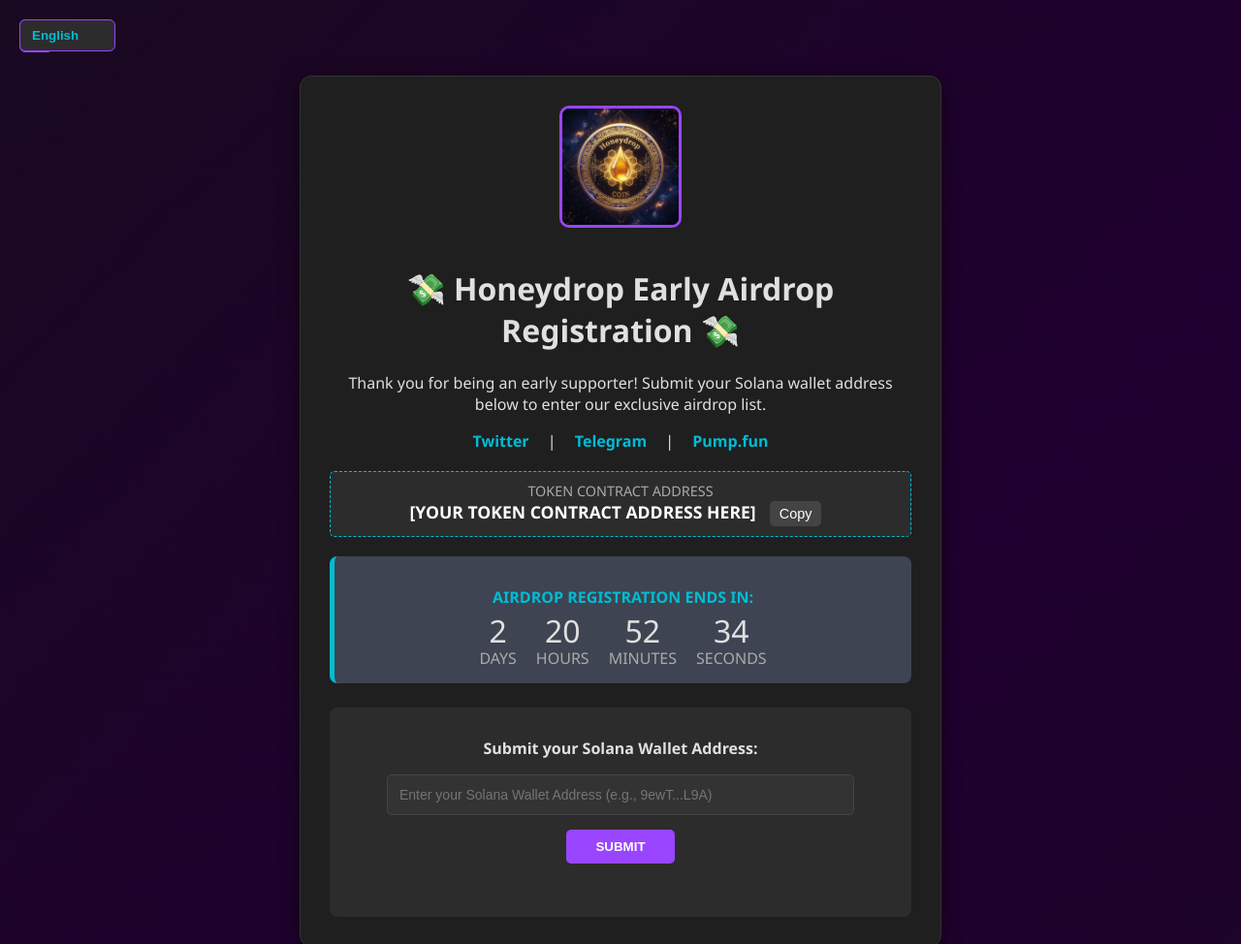
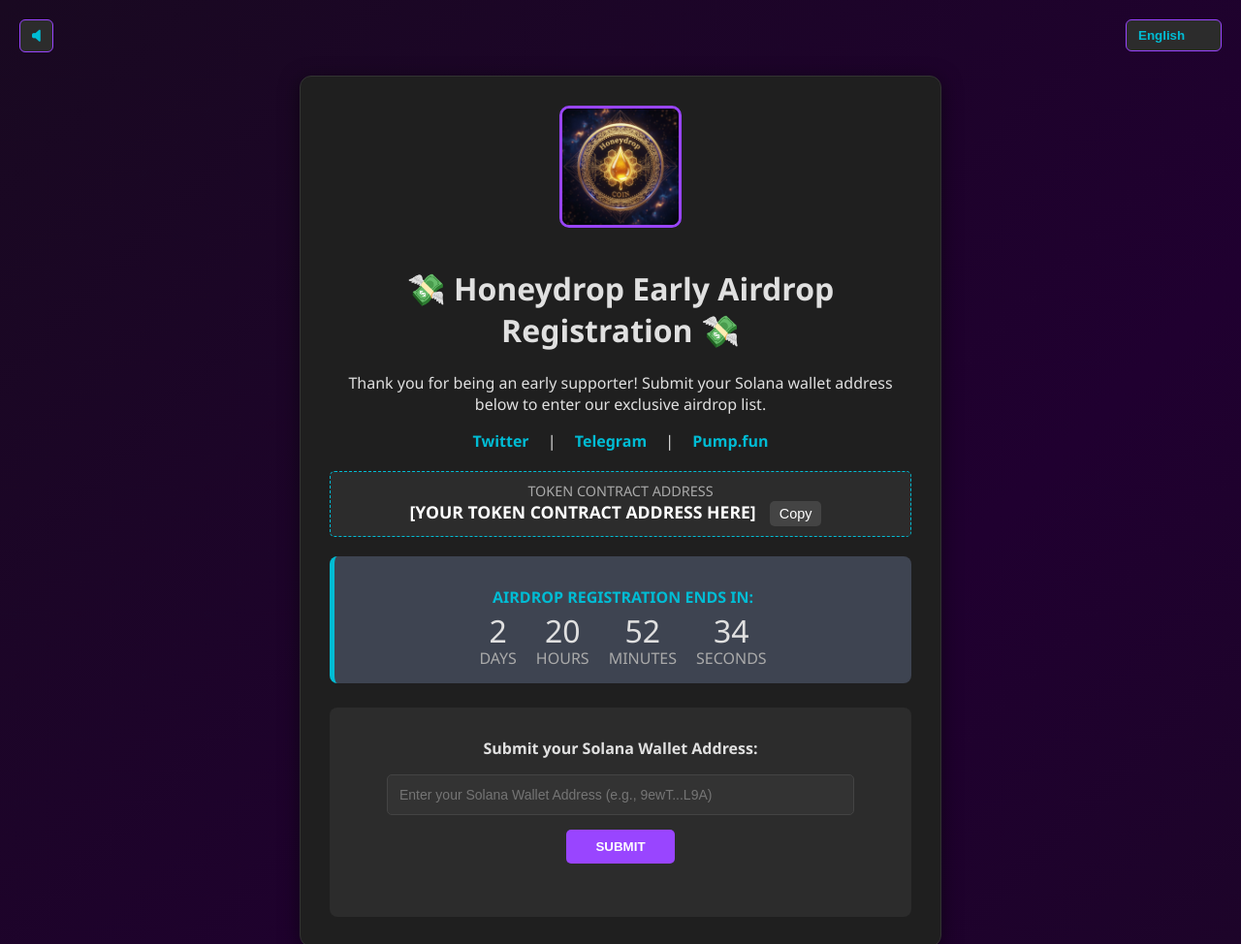
Before and after one commit to HoneyAirdrop/honeydrop, a plain HTML site: page index.html in a window 1280 px wide. Shown: the top 974 px of the page at 97% size. Drawn offline with Linux system fonts and the light colour scheme.

Commit message:
Update index.html

```diff
--- a/index.html
+++ b/index.html
@@ -199,7 +199,7 @@
 <div class="container">
 
     <img class="logo" src="logo.png" alt="Memecoin Logo">
-   <div id="language-switcher" style="position: fixed; top: 20px; left: 20px; display: flex; align-items: center; z-index: 1000;">
+    <div id="language-switcher" style="position: fixed; top: 20px; right: 20px; display: flex; align-items: center; z-index: 1000;">
     <select id="langSelector" onchange="changeLanguage(this.value)">
         <option value="en">English</option>
         <option value="de">Deutsch</option>
```
